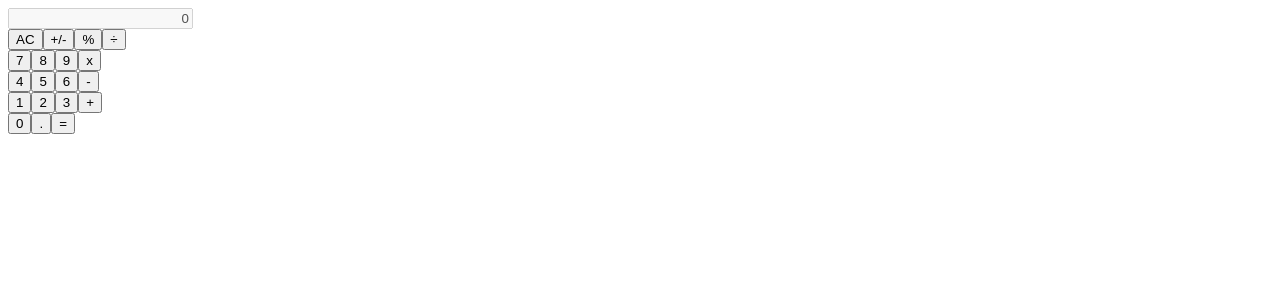
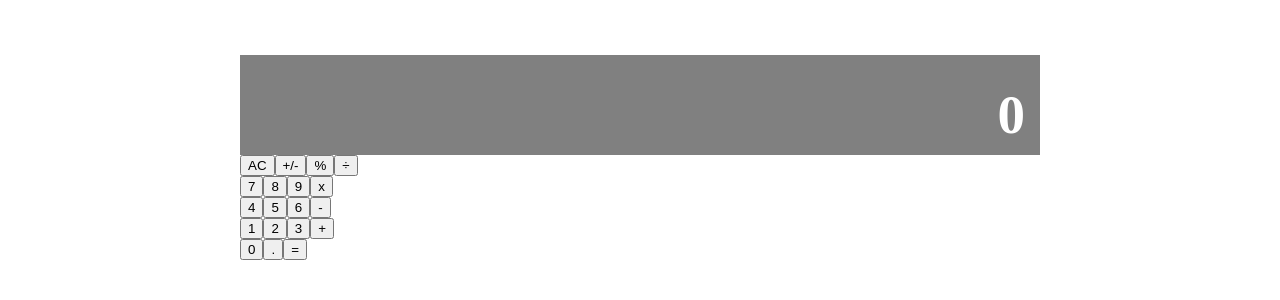
Before and after one commit to ansaryergesh/calculator, a React (Create React App) app: page / in a window 1280 px wide. Shown: the top 300 px of the page. Built offline with nearby package versions, Linux system fonts and the light colour scheme.

Commit message:
result panel styled

```diff
--- a/src/components/App.css
+++ b/src/components/App.css
@@ -0,0 +1,4 @@
+.App {
+    max-width: 800px;
+    margin: auto;
+}
--- a/src/components/Display.css
+++ b/src/components/Display.css
@@ -0,0 +1,10 @@
+.Display {
+    height: 100px;
+    background-color: gray;
+    color: white;
+    font-weight: bold;
+    text-align: right;
+    font-size: 55px;
+    line-height: 120px;
+    padding: 0 15px;
+}
--- a/src/components/Display.js
+++ b/src/components/Display.js
@@ -10,8 +10,8 @@ class Display extends Component {
 
     render() {
       return(
-        <div>
-          <input style ={{textAlign: 'right'}} type="text" value={this.props.result} disabled></input>
+        <div className = "Display">
+          <p className="resultPanel">{this.props.result}</p>
         </div>
       );
     }
```
